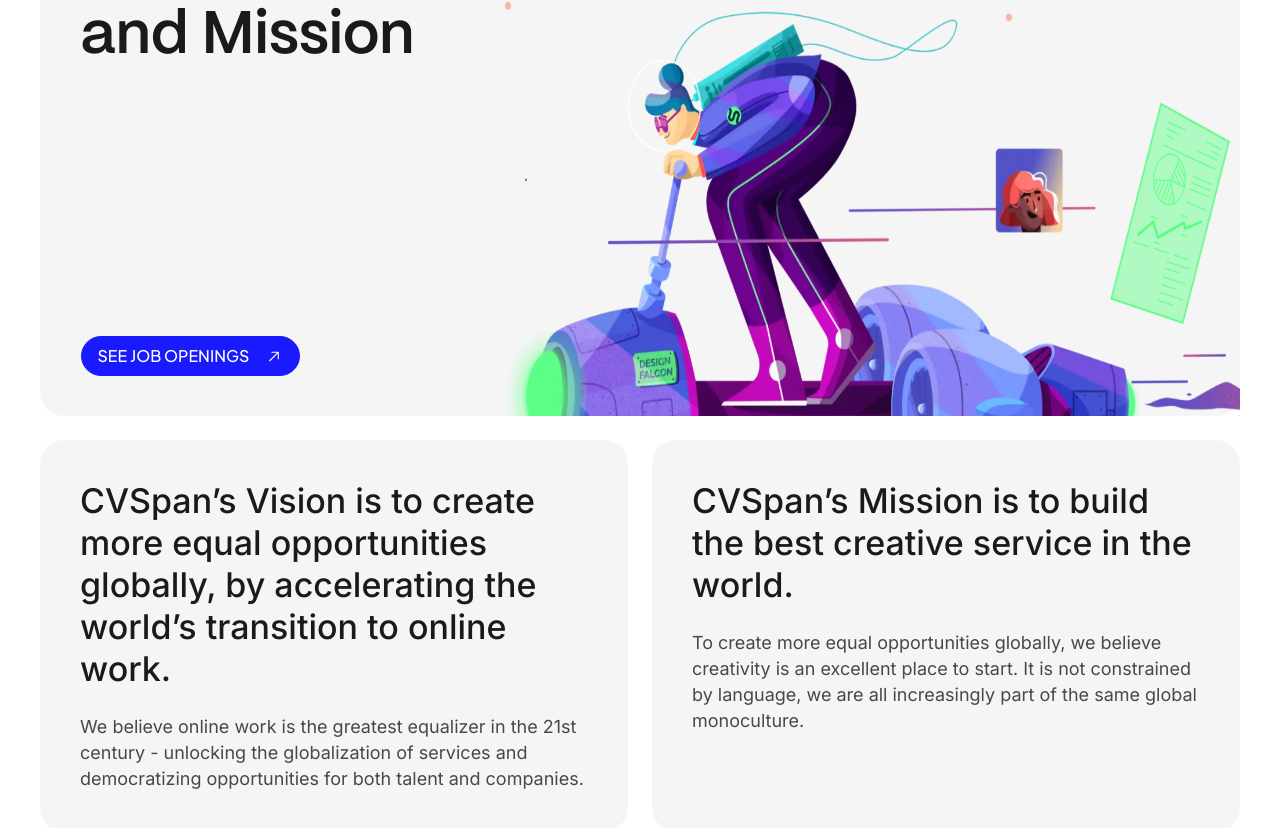
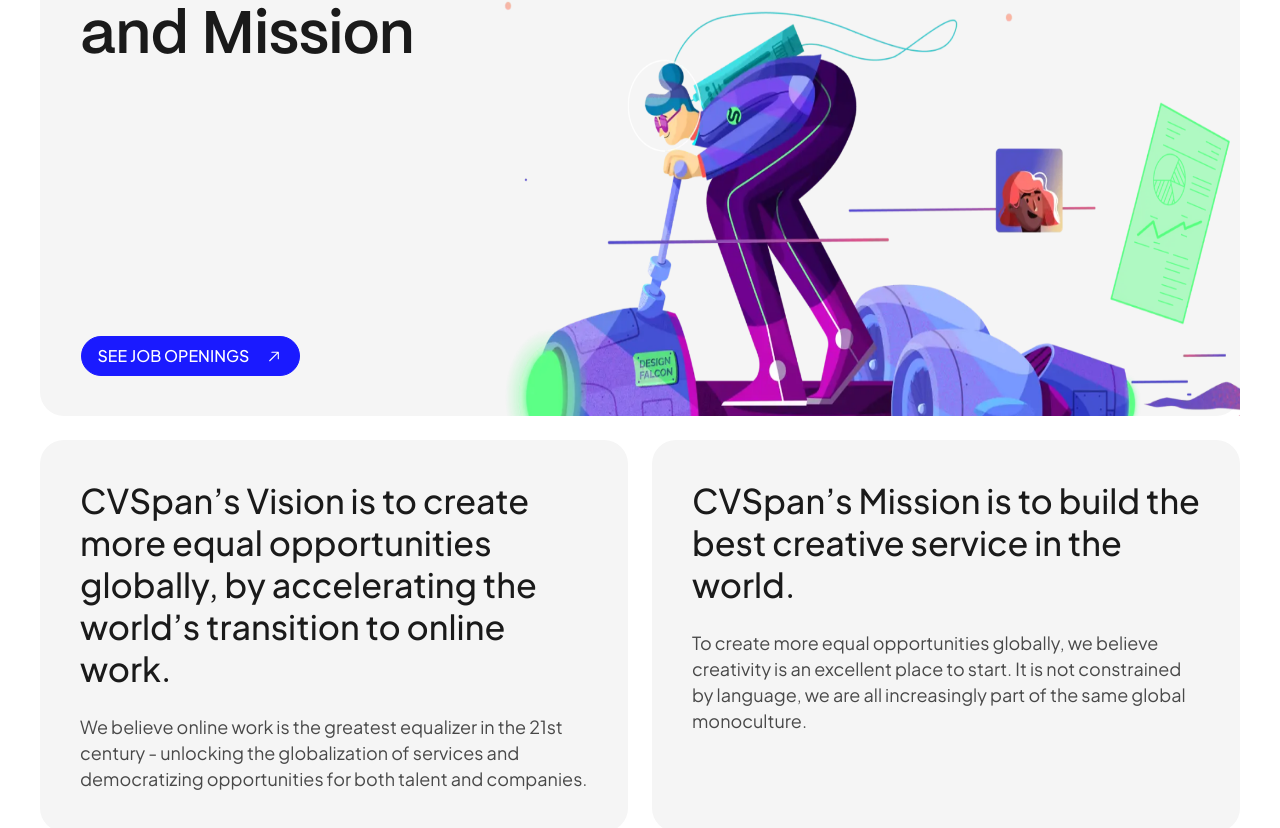
Before and after one commit to cvspan/cvspan-web, a Next.js app: page /careers in a window 1280 px wide. Shown: the part 1234-2062 px from the top of the page. Built offline with nearby package versions, Linux system fonts and the light colour scheme.

Commit message:
Use correct font-family

```diff
--- a/src/components/molecules/OurMissionAndVision/index.tsx
+++ b/src/components/molecules/OurMissionAndVision/index.tsx
@@ -36,12 +36,12 @@ export const OurVisionAndMission = () => {
                     <div className="col-span-1">
                         <div className="rounded-3xl bg-[#f5f5f5]">
                             <div className="p-10">
-                                <div className="text-[34px] font-medium leading-[42px] text-[#1a1a1a]">
+                                <div className="font-eudoxus text-[34px] font-medium leading-[42px] text-[#1a1a1a]">
                                     CVSpan’s Vision is to create more equal opportunities globally, by accelerating the
                                     world’s transition to online work.
                                 </div>
                                 <div className="mt-6">
-                                    <span className="text-lg font-normal leading-[26px] text-[#484848]">
+                                    <span className="font-eudoxus text-lg font-normal leading-[26px] text-[#484848]">
                                         We believe online work is the greatest equalizer in the 21st century - unlocking
                                         the globalization of services and democratizing opportunities for both talent
                                         and companies.
@@ -53,11 +53,11 @@ export const OurVisionAndMission = () => {
                     <div className="col-span-1">
                         <div className="h-full rounded-3xl bg-[#f5f5f5]">
                             <div className="p-10">
-                                <div className="text-[34px] font-medium leading-[42px] text-[#1a1a1a]">
+                                <div className="font-eudoxus text-[34px] font-medium leading-[42px] text-[#1a1a1a]">
                                     CVSpan’s Mission is to build the best creative service in the world.
                                 </div>
                                 <div className="mt-6">
-                                    <span className="text-lg font-normal leading-[26px] text-[#484848]">
+                                    <span className="font-eudoxus text-lg font-normal leading-[26px] text-[#484848]">
                                         To create more equal opportunities globally, we believe creativity is an
                                         excellent place to start. It is not constrained by language, we are all
                                         increasingly part of the same global monoculture.
```
